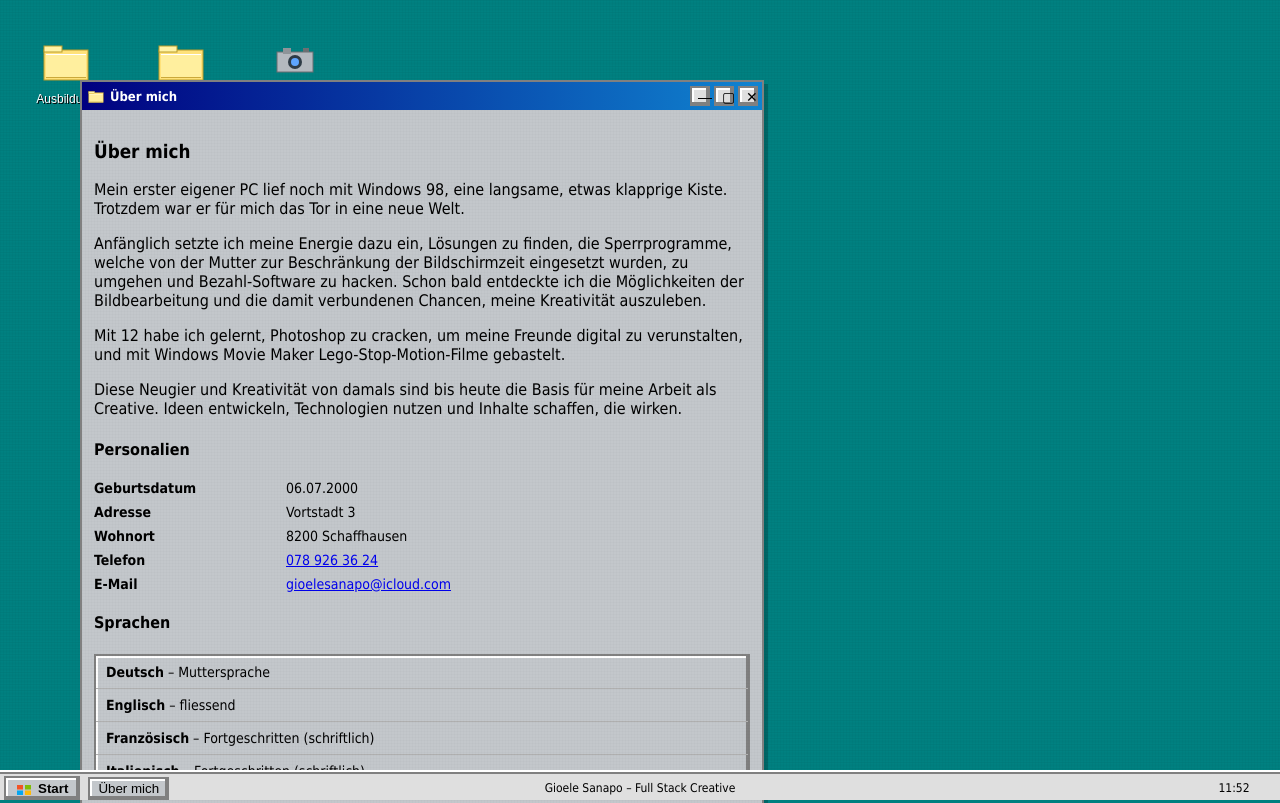
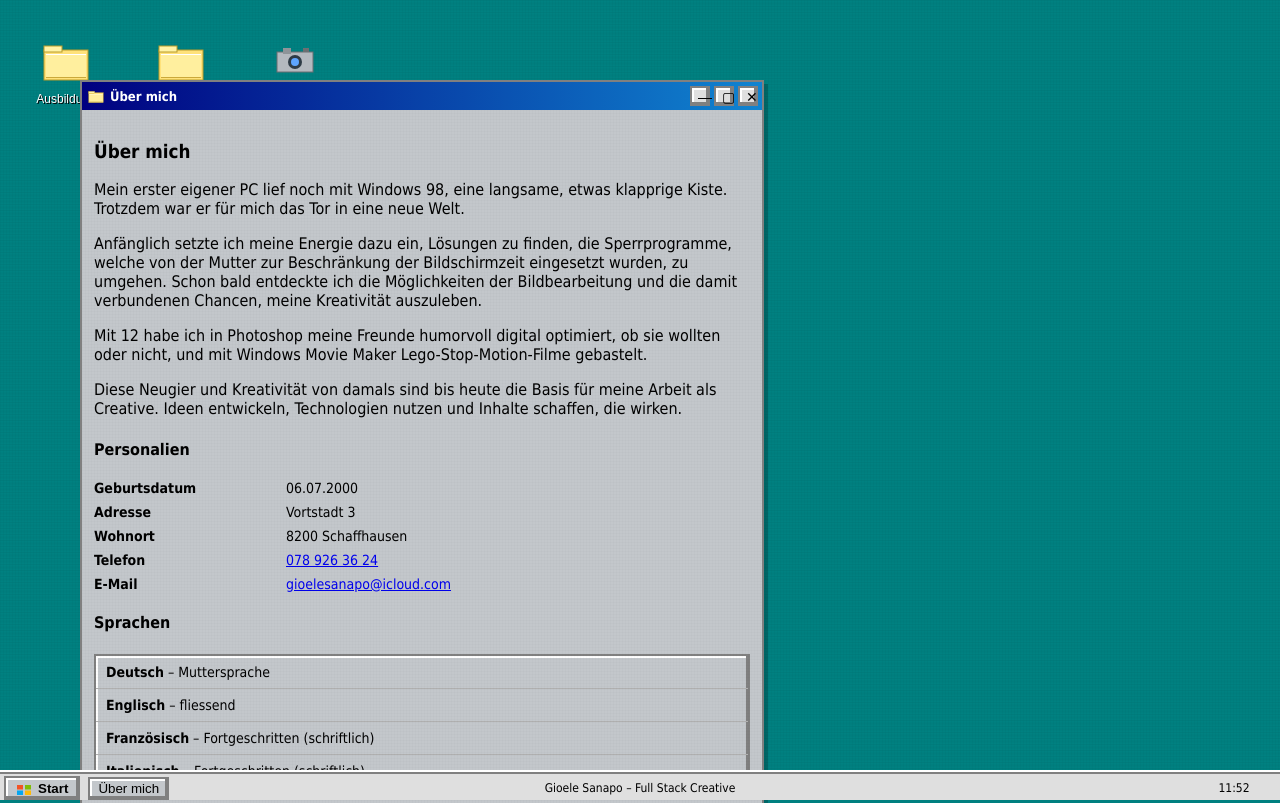
Before and after one commit to AchtZwei/Gioele-CV, a plain HTML site: page index.html in a window 1280 px wide. Shown: the top 803 px of the page. Drawn offline with Linux system fonts and the light colour scheme.

Commit message:
Update index.html

```diff
--- a/index.html
+++ b/index.html
@@ -157,7 +157,7 @@
 
   function buildAusbildung(){ var s='<h3>Ausbildung</h3><ul class="list">'; DATA.ausbildung.forEach(function(a){ s+='<li class="li"><strong>'+a.period+'</strong><br>'+a.title+' <span class="muted">– '+a.place+'</span></li>'; }); s+='</ul>'; if(DATA.zertifikate.length){ s+='<h4 style="margin:12px 0 6px">Zertifikate</h4><ul class="list">'; DATA.zertifikate.forEach(function(z){ s+='<li class="li">'+z+'</li>';}); s+='</ul>'; } return s; }
   function buildErfahrung(){ var s='<h3>Berufliche Erfahrungen</h3>'; DATA.erfahrung.forEach(function(job){ s+='<div class="li"><div><strong>'+job.period+'</strong> – '+job.company+'</div>'; if(job.items.length){ s+='<ul>'; job.items.forEach(function(i){ s+='<li>'+i+'</li>';}); s+='</ul>'; } s+='</div>'; }); return s; }
-  function buildAboutIntro(){ var s=''; s+='<p>Mein erster eigener PC lief noch mit Windows 98, eine langsame, etwas klapprige Kiste. Trotzdem war er für mich das Tor in eine neue Welt.</p>'; s+='<p>Anfänglich setzte ich meine Energie dazu ein, Lösungen zu finden, die Sperrprogramme, welche von der Mutter zur Beschränkung der Bildschirmzeit eingesetzt wurden, zu umgehen und Bezahl-Software zu hacken. Schon bald entdeckte ich die Möglichkeiten der Bildbearbeitung und die damit verbundenen Chancen, meine Kreativität auszuleben.</p>'; s+='<p>Mit 12 habe ich gelernt, Photoshop zu cracken, um meine Freunde digital zu verunstalten, und mit Windows Movie Maker Lego-Stop-Motion-Filme gebastelt.</p>'; s+='<p>Diese Neugier und Kreativität von damals sind bis heute die Basis für meine Arbeit als Creative. Ideen entwickeln, Technologien nutzen und Inhalte schaffen, die wirken.</p>'; return s; }
+  function buildAboutIntro(){ var s=''; s+='<p>Mein erster eigener PC lief noch mit Windows 98, eine langsame, etwas klapprige Kiste. Trotzdem war er für mich das Tor in eine neue Welt.</p>'; s+='<p>Anfänglich setzte ich meine Energie dazu ein, Lösungen zu finden, die Sperrprogramme, welche von der Mutter zur Beschränkung der Bildschirmzeit eingesetzt wurden, zu umgehen. Schon bald entdeckte ich die Möglichkeiten der Bildbearbeitung und die damit verbundenen Chancen, meine Kreativität auszuleben.</p>'; s+='<p>Mit 12 habe ich in Photoshop meine Freunde humorvoll digital optimiert, ob sie wollten oder nicht, und mit Windows Movie Maker Lego-Stop-Motion-Filme gebastelt.</p>'; s+='<p>Diese Neugier und Kreativität von damals sind bis heute die Basis für meine Arbeit als Creative. Ideen entwickeln, Technologien nutzen und Inhalte schaffen, die wirken.</p>'; return s; }
   function buildAbout(){ var p=DATA.personalien, s='<h3>Über mich</h3>'+buildAboutIntro(); s+='<h4>Personalien</h4><div class="kv">'+'<div class="k">Geburtsdatum</div><div>'+p.Geburtsdatum+'</div>'+'<div class="k">Adresse</div><div>'+p.Adresse+'</div>'+'<div class="k">Wohnort</div><div>'+p.Wohnort+'</div>'+'<div class="k">Telefon</div><div><a href="tel:+41789263624">'+p.Telefon+'</a></div>'+'<div class="k">E‑Mail</div><div><a href="mailto:'+p.EMail+'">'+p.EMail+'</a></div>'+'</div>'; s+='<h4>Sprachen</h4><ul class="list">'; DATA.sprachen.forEach(function(x){ s+='<li class="li"><strong>'+x.name+'</strong> – '+x.level+'</li>';}); s+='</ul>'; s+='<h4>Interessen</h4><ul class="list">'; DATA.interessen.forEach(function(x){ s+='<li class="li">'+x+'</li>';}); s+='</ul>'; return s; }
   function buildPortfolio(){ return '<h3>Portfolio</h3><p class="muted">Wird gerade kuratiert – auf Anfrage sende ich dir gerne Projekte (Fotografie, Videografie, Ads, Projekte).</p>'; }
 
```
